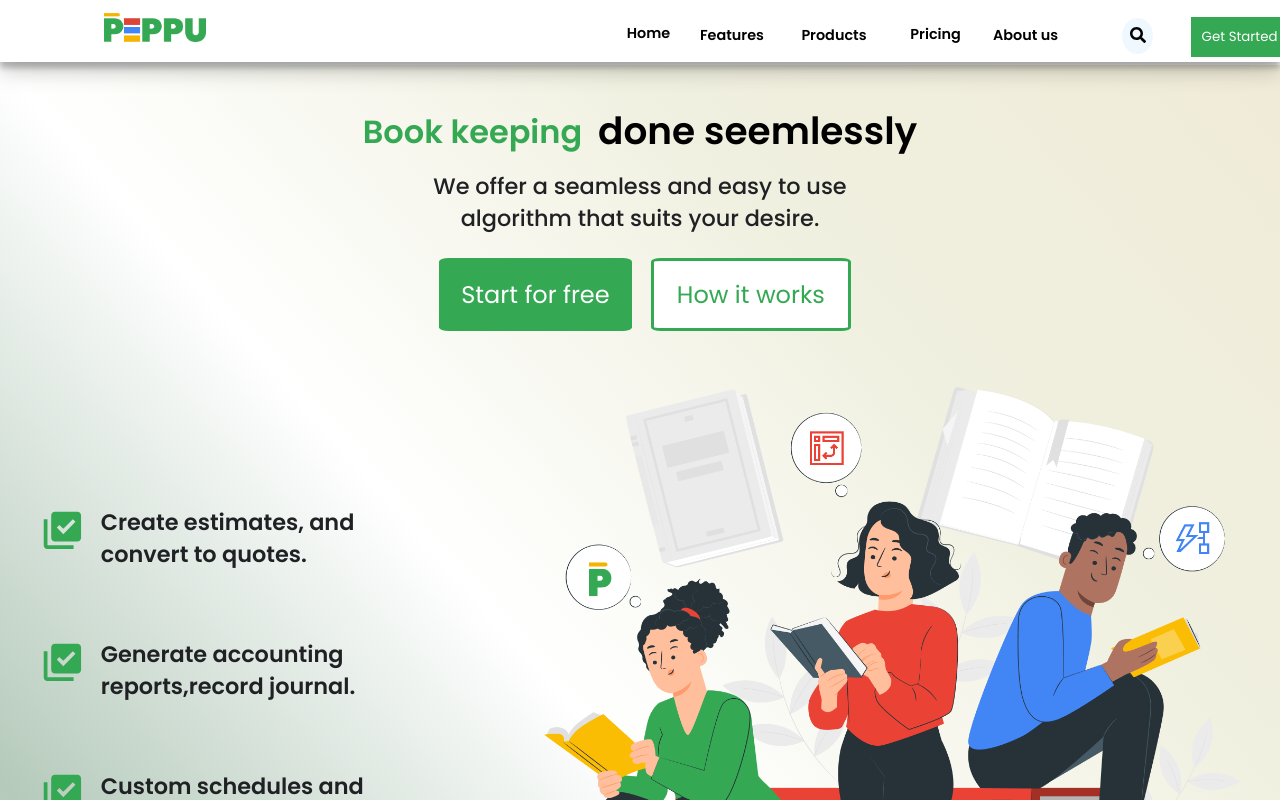
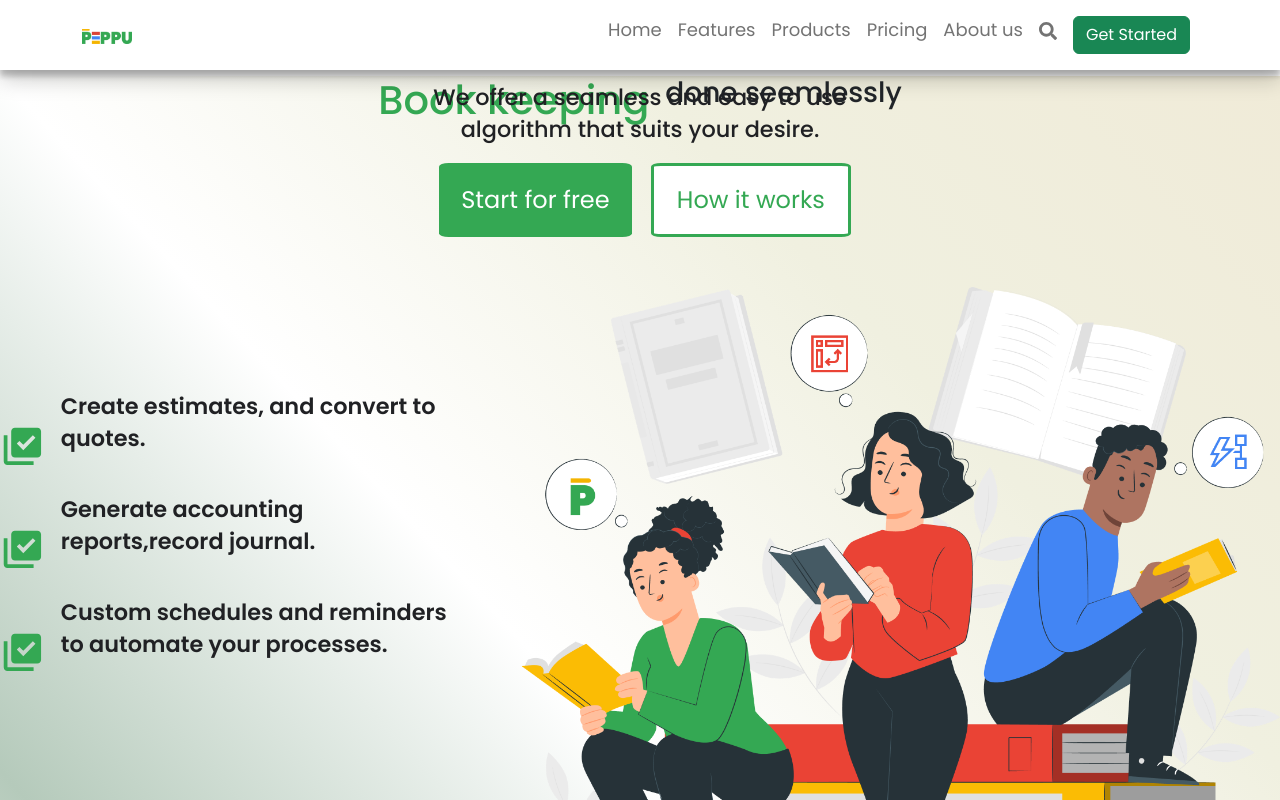
Before and after one commit to Peppu-Group/Peppu-books-frontend, a React (Vite) app: page / in a window 1280 px wide. Shown: the top 800 px of the page. Built offline with nearby package versions, Linux system fonts and the light colour scheme.

Commit message:
navbar ready

```diff
--- a/package.json
+++ b/package.json
@@ -9,7 +9,9 @@
     "preview": "vite preview"
   },
   "dependencies": {
+    "bootstrap": "^5.2.3",
     "react": "^18.2.0",
+    "react-bootstrap": "^2.7.0",
     "react-dom": "^18.2.0",
     "react-icons": "^4.7.1",
     "react-router-dom": "^6.4.5"
--- a/src/App.css
+++ b/src/App.css
@@ -116,6 +116,15 @@ a {
     border-style: none;
     padding: 1.5% 10%;
 
+}
+
+.navbar {
+    box-shadow: rgba(0, 0, 0, 0.19) 0px 10px 20px, rgba(0, 0, 0, 0.23) 0px 6px 6px;
+
+}
+
+.navbar .nav-menu {
+    font-size: large;
 }
 
 .nav-menu li {
--- a/src/App.jsx
+++ b/src/App.jsx
@@ -5,6 +5,7 @@ import Products from './Pages/Products'
 import Pricing from './Pages/Pricing'
 import About from './Pages/About'
 import Features from './Pages/Features'
+import 'bootstrap/dist/css/bootstrap.min.css';
 function App() {
 
   return (
--- a/src/Components/Navbar.jsx
+++ b/src/Components/Navbar.jsx
@@ -1,32 +1,37 @@
 import React from 'react'
-import { useState } from 'react'
-import IMG_2437 from '../assets/IMG_2437.png'
-import {AiOutlineSearch } from 'react-icons/ai'
+import Container from 'react-bootstrap/Container';
+import Nav from 'react-bootstrap/Nav';
+import BNavbar from 'react-bootstrap/Navbar';
+import Button from 'react-bootstrap/Button';
+import IMG_2437 from '../assets/IMG_2437.png';
 import {FaSearch} from 'react-icons/fa'
+import '../App.css';
 const Navbar = () => {
 
   return (
-
-
-      <section className='home-navbar'>
-        <figure className='logo'>
-          <img src={IMG_2437}/>
-        </figure>
-        <article className='nav-menu'>
-          <a href="/"><li>Home</li></a>
-          <a href="/features"> <li>Features</li></a>
-          <a href='/products'> <li>Products</li></a>
-           <a href='/pricing'><li>Pricing</li></a>
-           <a href='/about'><li>About&nbsp;us</li></a>
-        <article className='search-icon'>
-          < FaSearch/>
-        </article>
-        <a href='https://app.peppubooks.com/register'><li><button>Get&nbsp;Started</button></li></a>
-      </article>
-
-      </section>
-
-
+    <BNavbar className='navbar' expand="lg">
+    <Container>
+    <BNavbar.Brand href="#home">
+            <img
+              src={IMG_2437}
+              width="10%"
+              className="d-inline-block align-top,"
+            />
+          </BNavbar.Brand>
+      <BNavbar.Toggle aria-controls="basic-navbar-nav" />
+      <BNavbar.Collapse id="basic-navbar-nav">
+        <Nav className="nav-menu">
+          <Nav.Link href="/">Home</Nav.Link>
+          <Nav.Link href="/features">Features</Nav.Link>
+          <Nav.Link href="/products">Products</Nav.Link>
+          <Nav.Link href="/pricing">Pricing</Nav.Link>
+          <Nav.Link href="/about">About&nbsp;us</Nav.Link>
+          <Nav.Link href="">< FaSearch/></Nav.Link>
+        <Nav.Link href='https://app.peppubooks.com/register'><Button variant="success">Get&nbsp;Started</Button></Nav.Link>
+        </Nav>
+      </BNavbar.Collapse>
+    </Container>
+  </BNavbar>
   )
 }
 
--- a/src/Pages/Homepage.jsx
+++ b/src/Pages/Homepage.jsx
@@ -17,6 +17,7 @@ import user2 from '../assets/user2.png'
 import user3 from '../assets/user3.png'
 import user4 from '../assets/user4.png'
 import IMG_2437 from '../assets/IMG_2437.png'
+import Container from 'react-bootstrap/Container';
 
 const Homepage = () => {
   return (
```
Also changed, not shown: 1 other file (tests, documents, lock files or other folders).
